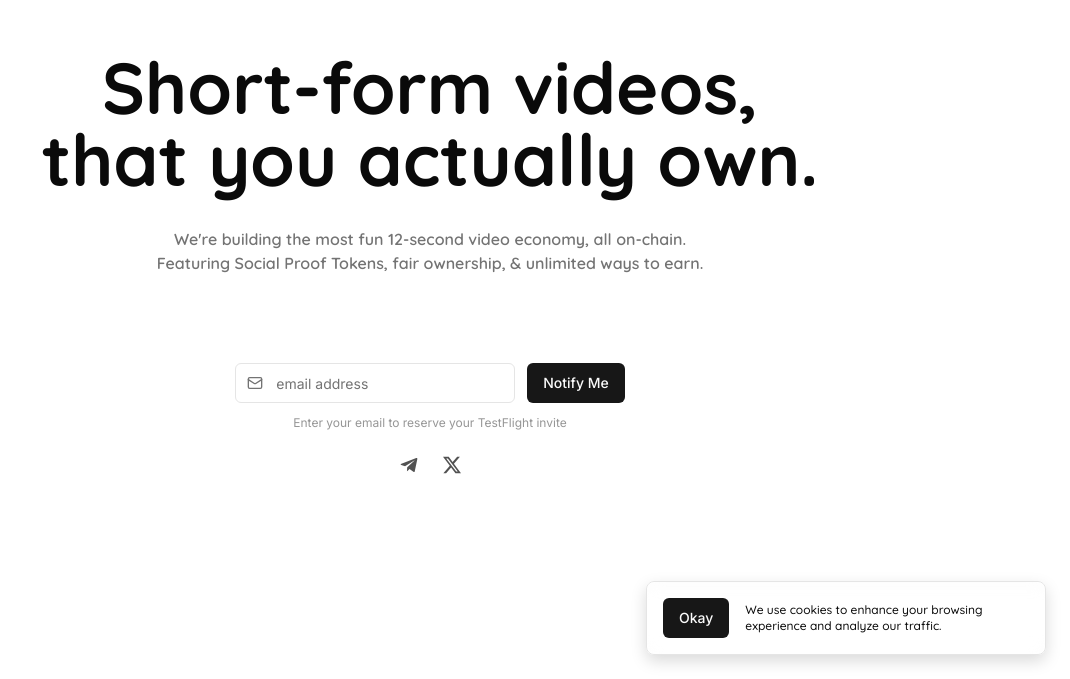
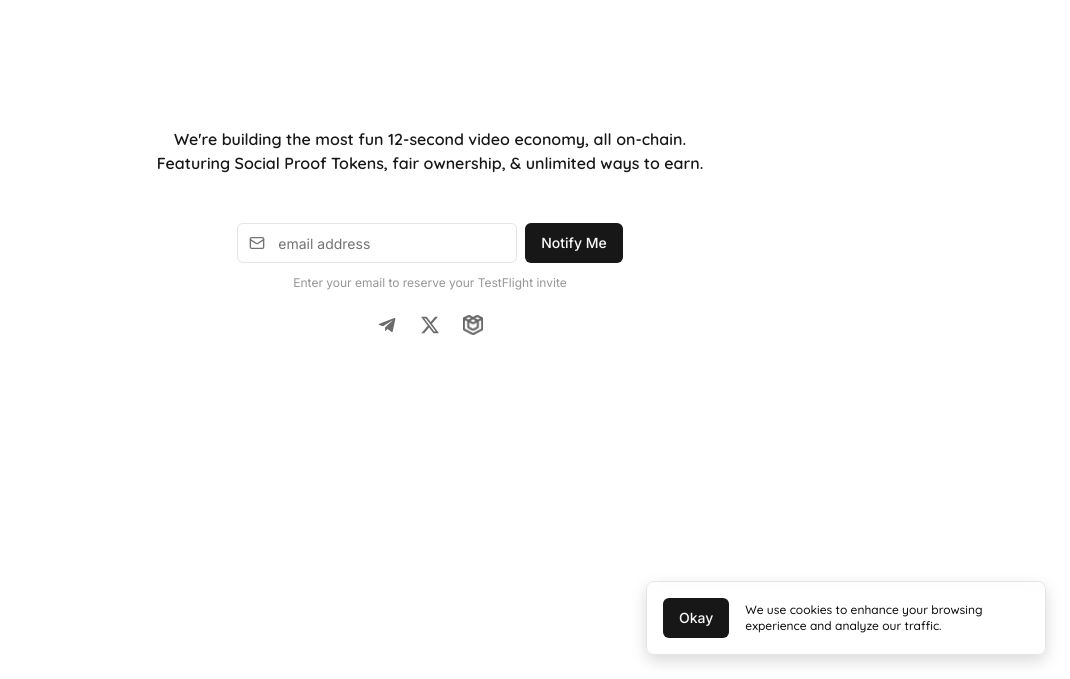
Before and after one commit to The-Social-Proof-Foundation/dripdrop-frontend, a Next.js app: page / in a window 1280 px wide. Shown: the part 121-800 px from the top of the page, without its empty margins (210-1280 px from the left). Built offline with nearby package versions, Linux system fonts and the light colour scheme; no server answers.

Commit message:
cleaned up a lot

```diff
--- a/app/page.tsx
+++ b/app/page.tsx
@@ -44,17 +44,17 @@ export default function Home() {
         ) : null}
 
         {/* Content Overlaid on Spline Scene */}
-        <div className="absolute inset-0 -translate-y-[2vh] pointer-events-none">
+        <div className="absolute inset-0 -translate-y-[6vh] pointer-events-none">
           <div className="flex flex-col items-center justify-center text-center px-4 h-full">
             {/* Hero Text */}
-            <div className="mb-8 md:mb-12 lg:mb-16">
-                <h1 className="font-quicksand font-bold text-3xl md:text-5xl lg:text-6xl xl:text-7xl mb-4 md:mb-6 lg:mb-8 text-foreground select-text pointer-events-auto">
+            <div className="mb-8 md:mb-12 lg:mb-6">
+                {/* <h1 className="font-quicksand font-bold text-3xl md:text-5xl lg:text-6xl xl:text-7xl mb-4 md:mb-6 lg:mb-8 text-foreground select-text pointer-events-auto">
                   Short-form videos,
                   <br />
                   <span className="font-quicksand font-bold text-3xl md:text-5xl lg:text-6xl xl:text-7xl">that you actually own.</span>
-                </h1>
+                </h1> */}
 
-                <p className="font-quicksand font-semibold text-sm md:text-base text-muted-foreground mb-6 max-w-sm md:max-w-xl lg:max-w-2xl mx-auto select-text pointer-events-auto">
+                <p className="font-quicksand font-semibold text-sm md:text-base text-primary mb-6 max-w-sm md:max-w-xl lg:max-w-2xl mx-auto select-text pointer-events-auto">
                   We&apos;re building the most fun 12-second video economy, all on-chain. <br className="hidden md:inline" />Featuring Social Proof Tokens, fair ownership, & unlimited ways to earn.
                 </p>
             </div>
--- a/components/email-signup.tsx
+++ b/components/email-signup.tsx
@@ -1,18 +1,27 @@
 "use client"
 
-import { useState } from "react"
+import { useState, useEffect } from "react"
 import { Button } from "@/components/ui/button"
 import { Input } from "@/components/ui/input"
 import { Mail, Loader2 } from "lucide-react"
 import { addContactAndSendWelcomeEmail } from "@/lib/sendgrid"
 import { toast } from "sonner"
 import Link from "next/link"
+import Image from "next/image"
+import { useTheme } from "next-themes"
 
 export function EmailSignup() {
   const [email, setEmail] = useState("")
   const [isLoading, setIsLoading] = useState(false)
   const [isValid, setIsValid] = useState(true)
   const [message, setMessage] = useState("")
+  const [mounted, setMounted] = useState(false)
+  const { theme, resolvedTheme } = useTheme()
+
+  // Handle hydration
+  useEffect(() => {
+    setMounted(true)
+  }, [])
 
   const validateEmail = (email: string) => {
     const re = /^[^\s@]+@[^\s@]+\.[^\s@]+$/
@@ -55,10 +64,14 @@ export function EmailSignup() {
     }
   }
 
+  // Determine MySo logo based on theme with proper fallback
+  const currentTheme = mounted ? (resolvedTheme || theme || 'light') : 'light'
+  const mysoLogo = currentTheme === 'light' ? '/MySo-logo-black.png' : '/MySo-logo-white.png'
+
   return (
     <div className="flex flex-col gap-4 w-full max-w-xl mx-auto">
       <form onSubmit={handleSubmit} className="flex flex-col gap-3">
-        <div className="flex flex-col sm:flex-row gap-3">
+        <div className="flex flex-col sm:flex-row gap-2">
           <div className="relative flex-1 min-w-[340px] md:min-w-[260px] lg:min-w-[280px]">
             <Mail className="absolute left-3 top-1/2 transform -translate-y-1/2 w-4 h-4 text-muted-foreground" />
             <Input
@@ -85,9 +98,7 @@ export function EmailSignup() {
                 <Loader2 className="mr-2 h-4 w-4 animate-spin" />
                 Signing up...
               </>
-            ) : (
-              "Notify Me"
-            )}
+            ) : ("Notify Me")}
           </Button>
         </div>
         <div className="text-xs text-muted-foreground/75 text-center">Enter your email to reserve your TestFlight invite</div>
@@ -100,9 +111,10 @@ export function EmailSignup() {
 
       {/* Social Icons */}
       <div className="flex justify-center items-center gap-6 mt-2">
+        {/* Telegram */}
         <Link
           href="https://t.me/dripdrop_social"
-          className="transition-colors duration-300 hover:text-foreground opacity-70 hover:opacity-100"
+          className="transition-colors duration-300 hover:text-foreground opacity-60 hover:opacity-100"
           target="_blank"
           rel="noopener noreferrer"
         >
@@ -112,9 +124,10 @@ export function EmailSignup() {
           </svg>
         </Link>
 
+        {/* X */}
         <Link
           href="https://x.com/dripdrop_social"
-          className="transition-colors duration-300 hover:text-foreground opacity-70 hover:opacity-100"
+          className="transition-colors duration-300 hover:text-foreground opacity-60 hover:opacity-100"
           target="_blank"
           rel="noopener noreferrer"
         >
@@ -123,6 +136,22 @@ export function EmailSignup() {
             <path d="M18.901 1.153h3.68l-8.04 9.19L24 22.846h-7.406l-5.8-7.584-6.638 7.584H.474l8.6-9.83L0 1.154h7.594l5.243 6.932ZM17.61 20.644h2.039L6.486 3.24H4.298Z"/>
           </svg>
         </Link>
+
+        {/* MySo Logo */}
+        <Link
+          href="https://www.mysocial.network/ecosystem/dripdrop"
+          className="transition-all duration-300 hover:opacity-100 opacity-60"
+          target="_blank"
+          rel="noopener noreferrer"
+        >
+          <Image
+            src={mysoLogo}
+            alt="MySocial Network"
+            width={20}
+            height={20}
+            className="object-contain"
+          />
+        </Link>
       </div>
     </div>
   )
```
Also changed, not shown: public/MySo-logo-black.png (added), public/MySo-logo-white.png (added).
